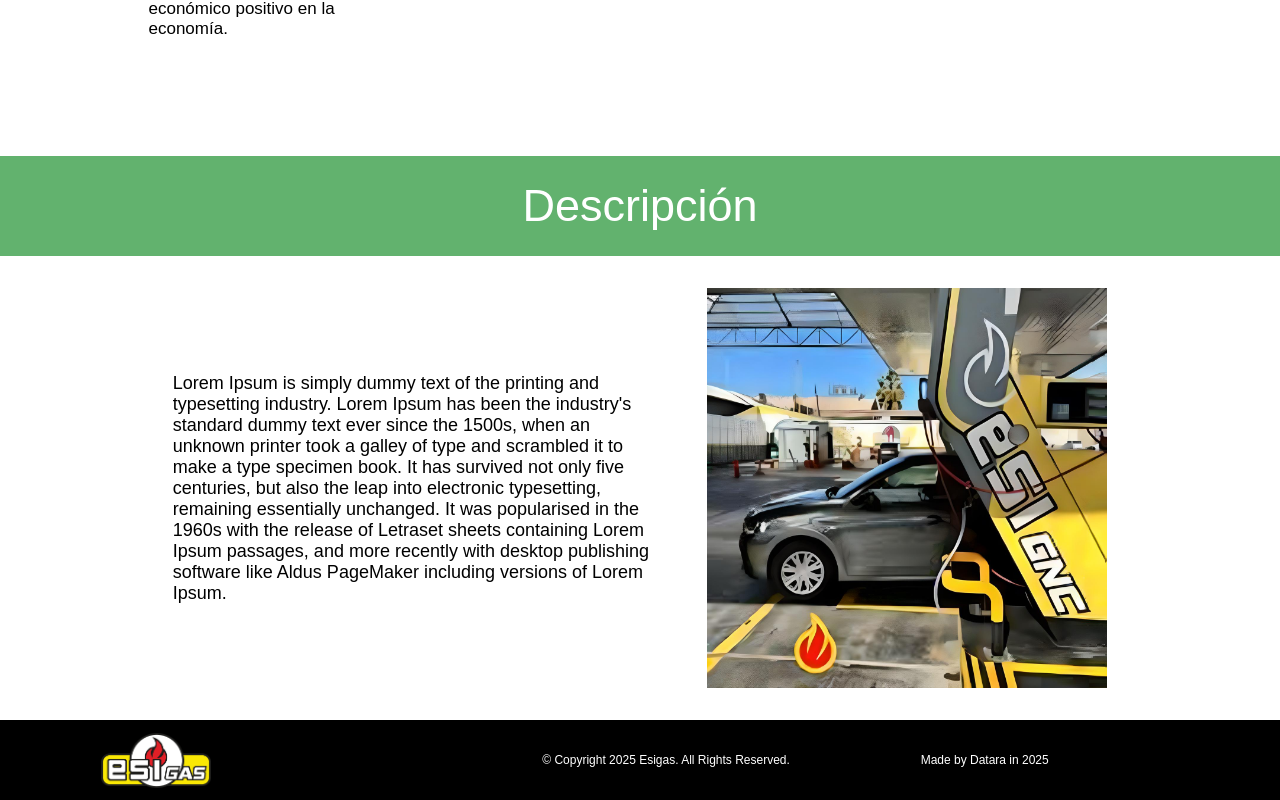
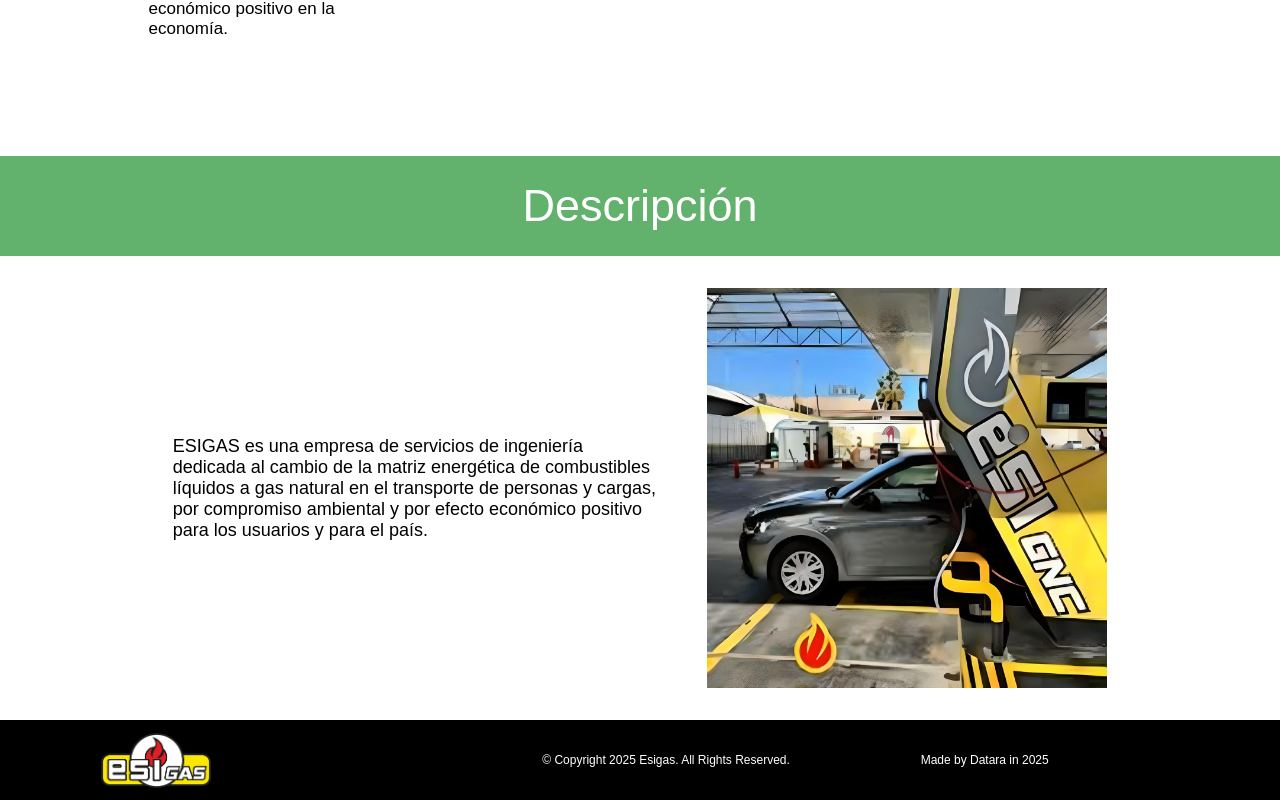
Before and after one commit to IvanDerlich/esigas, a Next.js app: page / in a window 1280 px wide. Shown: the part 1154-1954 px from the top of the page. Built offline with nearby package versions, Linux system fonts and the light colour scheme; a web font is replaced by a local one.

Commit message:
Add company description

```diff
--- a/src/app/consts.ts
+++ b/src/app/consts.ts
@@ -6,5 +6,5 @@ export const strings = {
   valores:
     'Profesionalización de nuestros servicios. Uso de normas internacionales de calidad. Mejora continua. Compromiso ambiental.',
   descripcion:
-    "Lorem Ipsum is simply dummy text of the printing and typesetting industry. Lorem Ipsum has been the industry's standard dummy text ever since the 1500s, when an unknown printer took a galley of type and scrambled it to make a type specimen book. It has survived not only five centuries, but also the leap into electronic typesetting, remaining essentially unchanged. It was popularised in the 1960s with the release of Letraset sheets containing Lorem Ipsum passages, and more recently with desktop publishing software like Aldus PageMaker including versions of Lorem Ipsum.",
+    'ESIGAS es una empresa de servicios de ingeniería dedicada al cambio de la matriz energética de combustibles líquidos a gas natural en el transporte de personas y cargas, por compromiso ambiental y por  efecto económico positivo para los usuarios y para el país.',
 };
```
